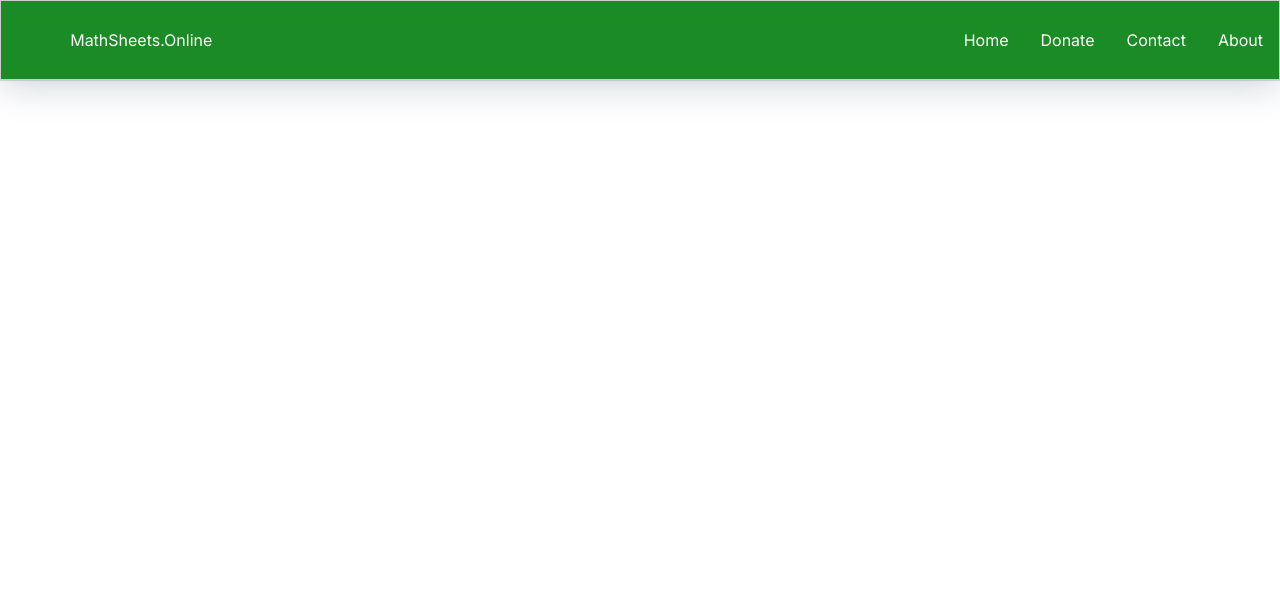
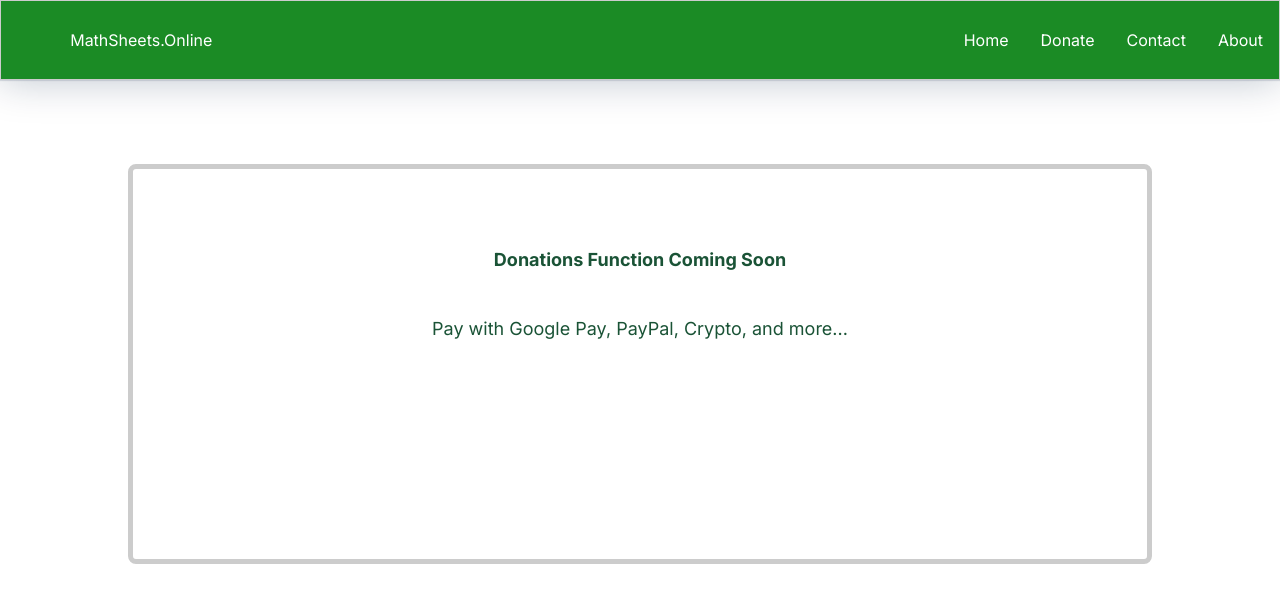
Before and after one commit to philscottcanada/math-work, a Next.js app: page /donate in a window 1280 px wide. Shown: the top 602 px of the page. Built offline with nearby package versions, Linux system fonts and the light colour scheme.

Commit message:
donations page which says coming soon has been created.

```diff
--- a/app/donate/donate.css
+++ b/app/donate/donate.css
@@ -0,0 +1,36 @@
+.donate__container{
+    width: 100%;
+    height: 100vh;
+    display: flex;
+    justify-content: center;
+
+}
+
+.donate__message-container{
+    width: 80%;
+    height:50%;
+    margin-top: 4rem;
+    border: var(--border-grey) 5px solid;
+    border-radius: 8px;
+
+}
+
+.donate__message{
+    color: var(--font-dark-green);
+    font-size: 18px;
+    font-weight: bold;
+    display: flex;
+    flex-direction: column;
+    align-items: center;
+    text-align: center;
+}
+
+.donate__message-comingsoon{
+    margin-top: 5rem;
+}
+
+.donate__message-paywith{
+    margin-top: 2rem;
+    font-weight: 400;
+    padding: 1rem;
+}
--- a/app/donate/page.jsx
+++ b/app/donate/page.jsx
@@ -1,8 +1,24 @@
 import React from 'react'
+import './donate.css'
 
 function Donate() {
   return (
-    <div>
+    <div className='donate__container'>
+      <div className="donate__message-container">
+        <div className="donate__message">
+          <div className="donate__message-comingsoon">
+            Donations Function Coming Soon
+          </div>
+          <div className="donate__message-paywith">
+            Pay with Google Pay, PayPal, Crypto, and more...
+          </div>
+
+
+        </div>
+
+
+
+      </div>
 
     </div>
   )
```
